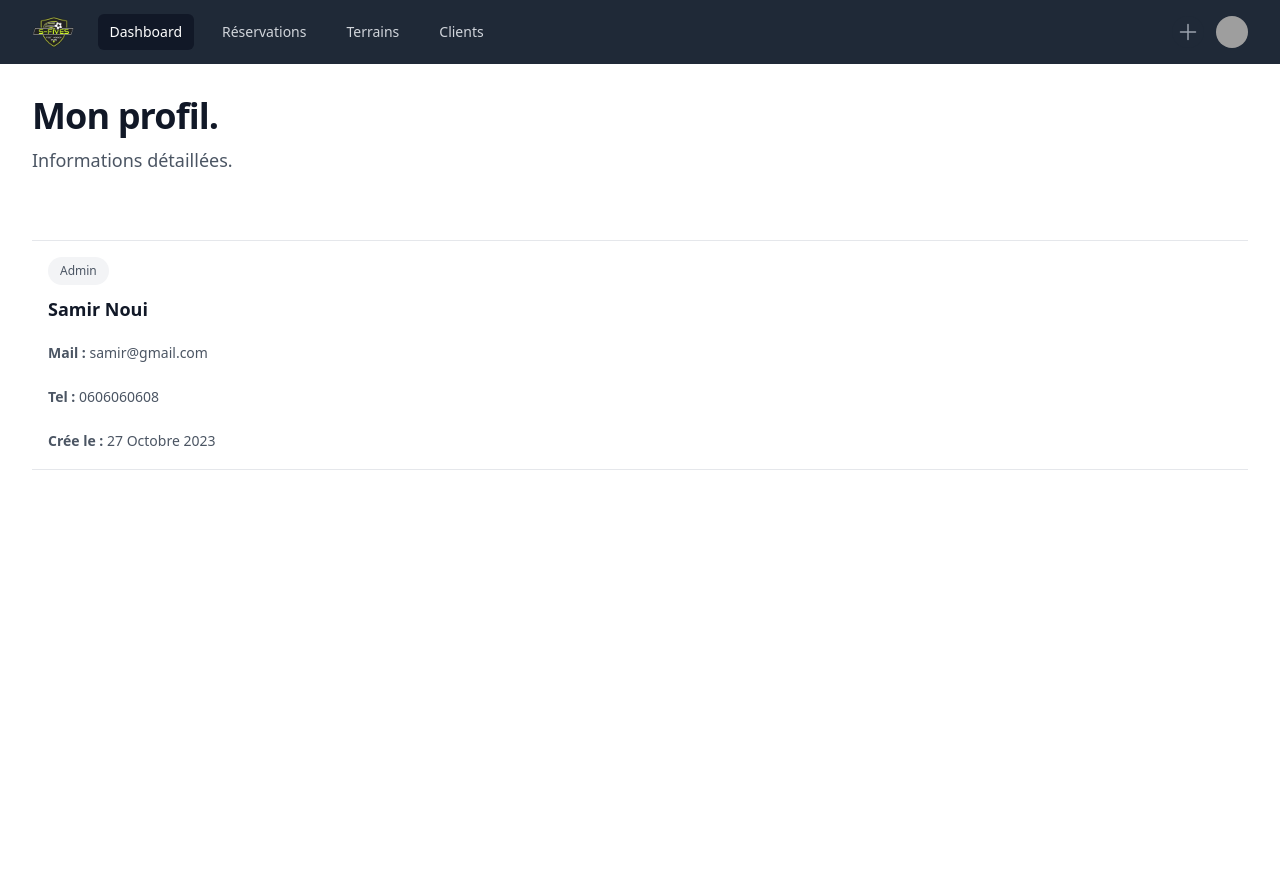
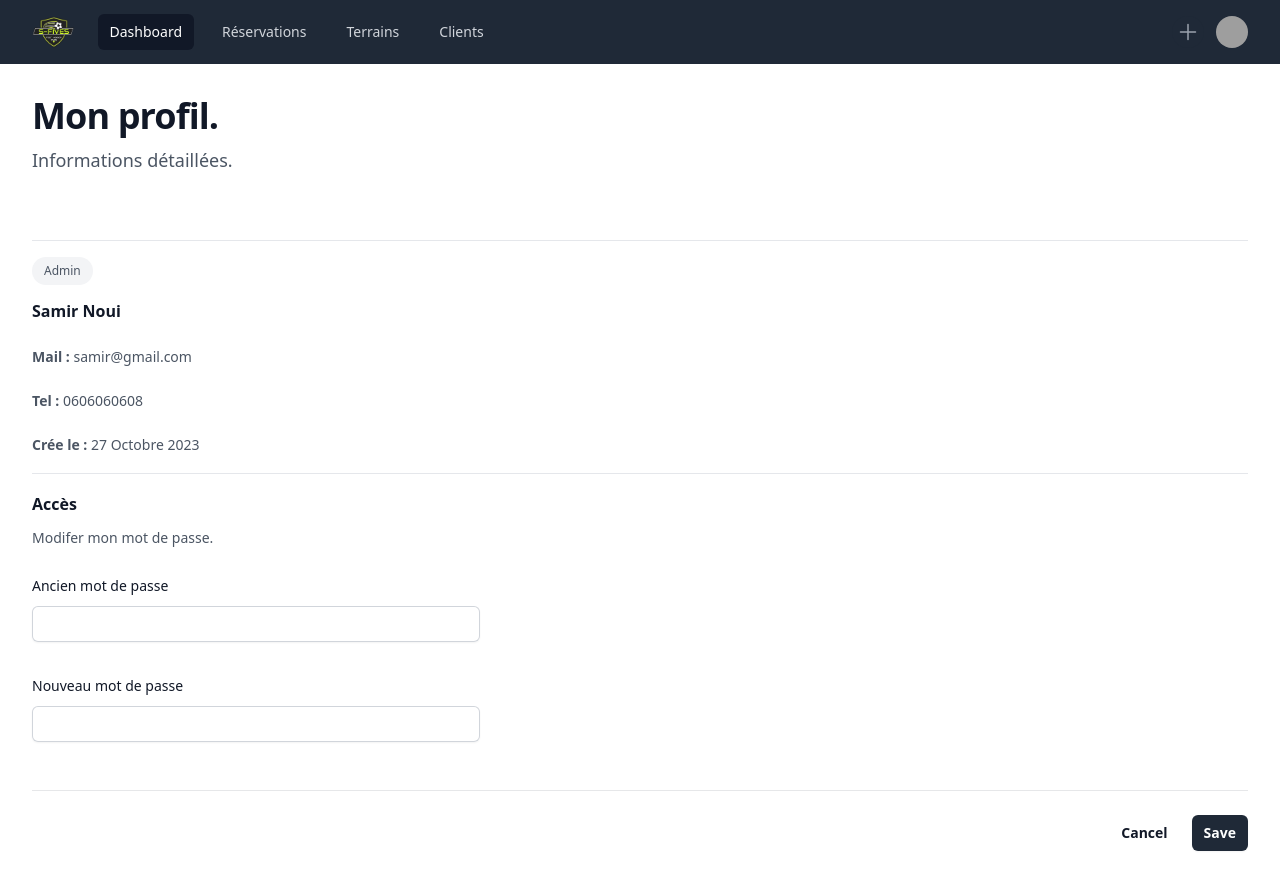
Before and after one commit to belkacem-oussama/SFive-Checking-Front, a React (Vite) app in the folder front/: page /profile in a window 1280 px wide. Before the commit the page ends 800 px from the top, so only its background shows below. Built offline with nearby package versions, Linux system fonts and the light colour scheme; grey boxes are pictures that could not be loaded.

Commit message:
improve personal space

```diff
--- /dev/null
+++ b/front/src/components/Form.tsx
@@ -0,0 +1,70 @@
+export default function Forms() {
+  return (
+    <form>
+      <div className="space-y-12 mt-4">
+        <div className="border-b border-gray-900/10 pb-12">
+          <h2 className="text-base font-semibold leading-7 text-gray-900">
+            Accès
+          </h2>
+          <p className="pt-2 text-sm leading-6 text-gray-600">
+            Modifer mon mot de passe.
+          </p>
+          <div className="mt-6 grid grid-cols-1 gap-x-6 gap-y-8 sm:grid-cols-6">
+            <div className="sm:col-span-4">
+              <label
+                htmlFor="username"
+                className="block text-sm font-medium leading-6 text-gray-900"
+              >
+                Ancien mot de passe
+              </label>
+              <div className="mt-2">
+                <div className="flex rounded-md shadow-sm ring-1 ring-inset ring-gray-300 focus-within:ring-2 focus-within:ring-inset focus-within:ring-indigo-600 sm:max-w-md">
+                  <input
+                    type="text"
+                    name="username"
+                    id="username"
+                    autoComplete="username"
+                    className="block flex-1 border-0 bg-transparent py-1.5 pl-1 text-gray-900 placeholder:text-gray-400 focus:ring-0 sm:text-sm sm:leading-6"
+                  />
+                </div>
+              </div>
+            </div>
+            <div className="sm:col-span-4">
+              <label
+                htmlFor="username"
+                className="block text-sm font-medium leading-6 text-gray-900"
+              >
+                Nouveau mot de passe
+              </label>
+              <div className="mt-2">
+                <div className="flex rounded-md shadow-sm ring-1 ring-inset ring-gray-300 focus-within:ring-2 focus-within:ring-inset focus-within:ring-indigo-600 sm:max-w-md">
+                  <input
+                    type="text"
+                    name="username"
+                    id="username"
+                    autoComplete="username"
+                    className="block flex-1 border-0 bg-transparent py-1.5 pl-1 text-gray-900 placeholder:text-gray-400 focus:ring-0 sm:text-sm sm:leading-6"
+                  />
+                </div>
+              </div>
+            </div>
+          </div>
+        </div>
+      </div>
+      <div className="mt-6 flex items-center justify-end gap-x-6">
+        <button
+          type="button"
+          className="text-sm font-semibold leading-6 text-gray-900"
+        >
+          Cancel
+        </button>
+        <button
+          type="submit"
+          className="rounded-md bg-gray-800 px-3 py-2 text-sm font-semibold text-white shadow-sm hover:bg-gray-900 focus-visible:outline focus-visible:outline-2 focus-visible:outline-offset-2 focus-visible:outline-gray-900"
+        >
+          Save
+        </button>
+      </div>
+    </form>
+  )
+}
--- a/front/src/pages/Profile.tsx
+++ b/front/src/pages/Profile.tsx
@@ -1,3 +1,5 @@
+import Forms from "../components/Form.tsx"
+
 const users = [
   {
     id: 1,
@@ -6,6 +8,13 @@ const users = [
     mail: "samir@gmail.com",
     datetime: "27 Octobre 2023",
     role: "Admin",
+    centre: "SFive",
+    centre_adress: "7 Avenue des Frères Peraux",
+    centre_city: "Nogent-Sur-Oise",
+    centre_zip_code: "60180",
+    centre_email: "sfive@gmail.com",
+    centre_tel: "0344093303",
+    centre_created: "20 Septembre 2019",
   },
 ]
 
@@ -21,7 +30,7 @@ export default function Profile() {
             Informations détaillées.
           </p>
         </div>
-        <div className="mx-auto mt-10 grid max-w-2xl grid-cols-1 gap-x-8 gap-y-16 border-y border-gray-200 p-2 sm:mt-16 sm:p-4 lg:mx-0 lg:max-w-none lg:grid-cols-3">
+        <div className="mx-auto mt-10 grid max-w-2xl grid-cols-1 gap-x-8 gap-y-16 border-y border-gray-200 pt-4 pb-4 sm:mt-16 sm:pt-4 sm:pb-4 lg:mx-0 lg:max-w-none lg:grid-cols-3">
           {users.map((user) => (
             <article
               key={user.id}
@@ -33,7 +42,7 @@ export default function Profile() {
                 </span>
               </div>
               <div className="group relative">
-                <h3 className="mt-3 text-lg font-semibold leading-6 text-gray-900 group-hover:text-gray-600">
+                <h3 className="mt-3 text-base font-semibold leading-7 text-gray-900">
                   <span className="absolute inset-0" />
                   {user.name}
                 </h3>
@@ -53,6 +62,7 @@ export default function Profile() {
             </article>
           ))}
         </div>
+        <Forms />
       </div>
     </div>
   )
```
